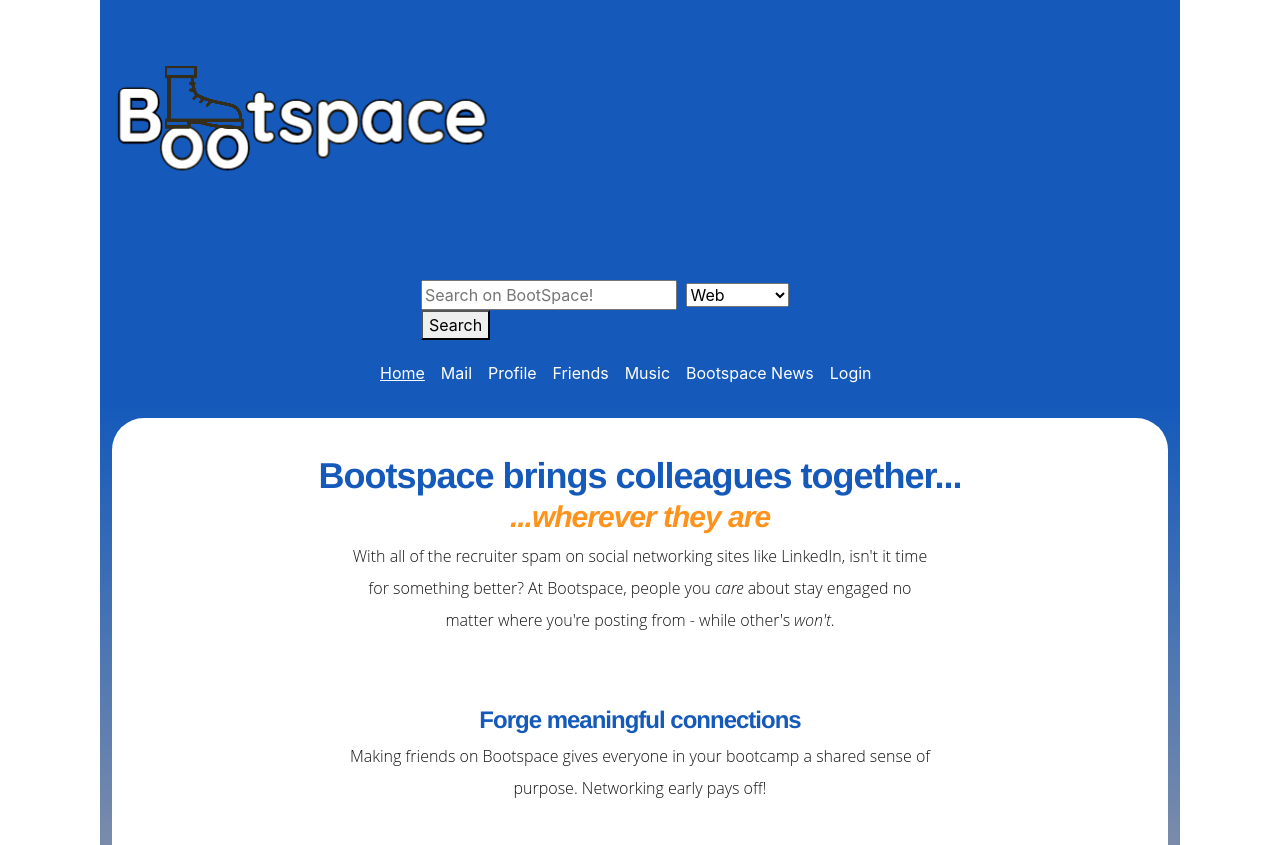
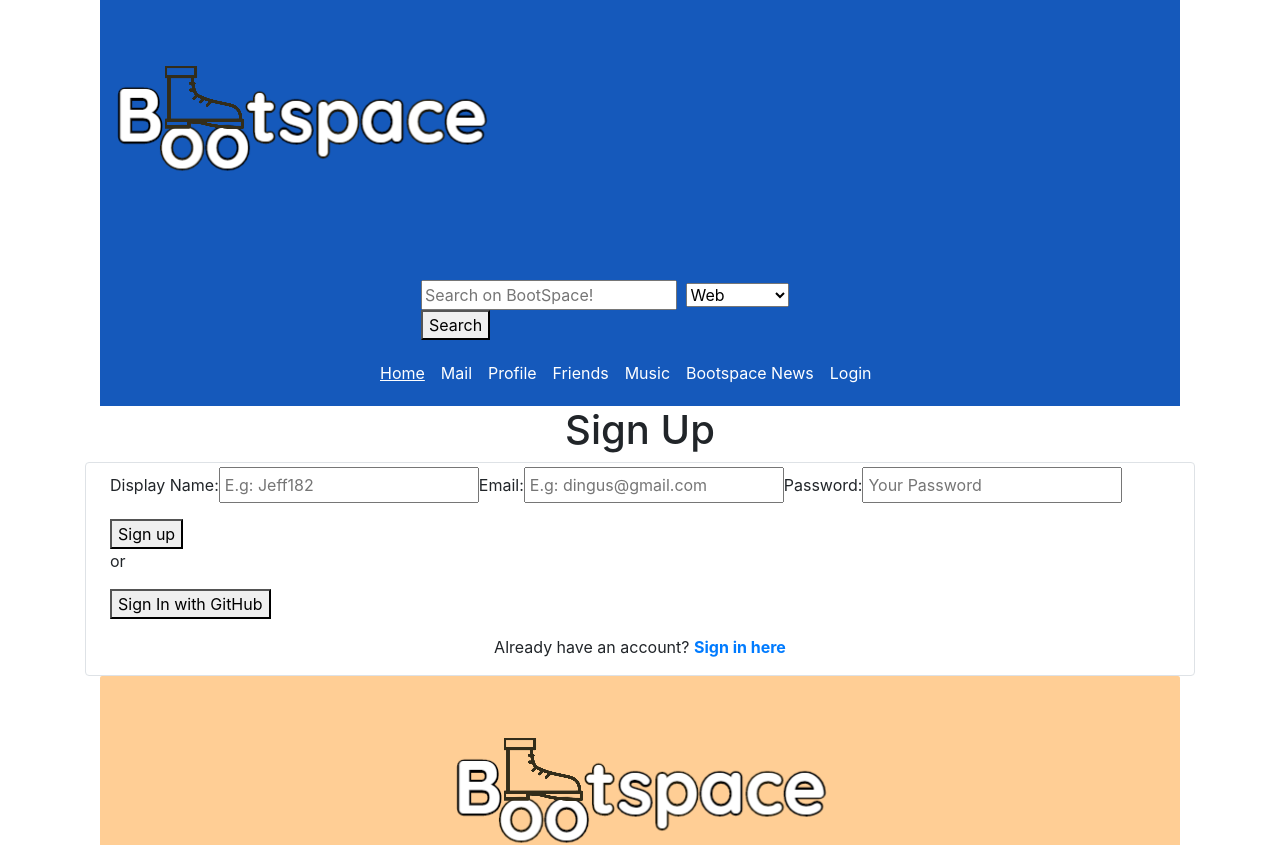
Before and after one commit to rlgerma/bootspacetwo, a React (Create React App) app in the folder client/: page /login in a window 1280 px wide. Shown: the top 845 px of the page. Built offline with nearby package versions, Linux system fonts and the light colour scheme; no server answers.

Commit message:
further development on auth

```diff
--- a/client/package.json
+++ b/client/package.json
@@ -9,6 +9,7 @@
     "@testing-library/jest-dom": "^4.2.4",
     "@testing-library/react": "^9.3.2",
     "@testing-library/user-event": "^7.1.2",
+    "@reach/router": "1.3.3",
     "axios": "^0.18.0",
     "bootstrap": "^4.4.1",
     "firebase": "^7.14.4",
@@ -20,7 +21,6 @@
     "react-dom": "^16.13.0",
     "react-feather": "^2.0.3",
     "react-helmet": "^5.2.1",
-    "react-router-dom": "^5.1.2",
     "react-scripts": "3.4.0",
     "reactstrap": "^8.4.1",
     "reducer": "^0.19.2",
--- a/client/src/components/NavBar.js
+++ b/client/src/components/NavBar.js
@@ -1,5 +1,5 @@
 import React from "react";
-import { NavLink } from "react-router-dom";
+import { Link } from "@reach/router";
 import logo from "../images/boot.png";
 import { Container, Row } from "reactstrap";
 
@@ -31,16 +31,16 @@ const NavBar = () => {
           </div>
         </Row>
         <div className="nav">
-          <NavLink tag={NavLink} to="/">
+          <Link to="/">
             <u>Home</u>
-          </NavLink>
+          </Link>
 
-          <NavLink to="/mail"> Mail </NavLink>
-          <NavLink to="/profile"> Profile </NavLink>
-          <NavLink to="/friends"> Friends </NavLink>
-          <NavLink to="/music"> Music </NavLink>
-          <NavLink to="/news"> Bootspace News </NavLink>
-          <NavLink to="/signin">Login</NavLink>
+          <Link to="/mail"> Mail </Link>
+          <Link to="/profile"> Profile </Link>
+          <Link to="/friends"> Friends </Link>
+          <Link to="/music"> Music </Link>
+          <Link to="/news"> Bootspace News </Link>
+          <Link to="/login">Login</Link>
         </div>
       </header>
     </Container>
--- a/client/src/pages/App.js
+++ b/client/src/pages/App.js
@@ -1,9 +1,9 @@
 import React from "react";
-import { BrowserRouter as Router, Route, Switch } from "react-router-dom";
+import { Router } from "@reach/router";
 import { Container } from "reactstrap";
 import Home from "./Home";
 import Profile from "./Profile";
-import SignIn from "./SignIn"
+import SignIn from "./SignIn";
 import News from "./News";
 import Music from "./Music";
 import NavBar from "../components/NavBar";
@@ -16,19 +16,16 @@ function App() {
   return user ? (
     <Profile />
   ) : (
-    <Router>
-      <Container>
-        <NavBar />
-        <Switch>
-          <Route path="/" component={Home} />
-          <Route path={["/profile"]} component={Profile} />
-          <Route path="/news" component={News} />
-          <Route path="/music" component={Music} />
-          <Route path="/login" component={SignIn} />
-        </Switch>
-        <Footer />
-      </Container>
-    </Router>
+    <Container>
+      <NavBar />
+      <Router>
+        <Home path="/" />
+        <News path="/news" />
+        <Music path="/music" />
+        <SignIn path="/login" />
+      </Router>
+      <Footer />
+    </Container>
   );
 }
 
--- a/client/src/pages/Profile.js
+++ b/client/src/pages/Profile.js
@@ -1,13 +1,11 @@
-import React, { Fragment } from "react";
+import React, { useContext } from "react";
 import { UserContext } from "../providers/UserProvider";
-import { auth } from "../utils/firebase";
 import friend from "../images/friends/friend.jpg";
 
 const Profile = () => {
   const user = useContext(UserContext);
-  const { photoURL, displayName, email } = user;
+  const { displayName, email } = user;
   return (
-    <Fragment>
     <div className="main">
       <div className="left">
         <div className="profile">
@@ -250,7 +248,6 @@ const Profile = () => {
         </div>
       </div>
     </div>
-    </Fragment>
   );
 };
 
--- a/client/src/pages/SignIn.js
+++ b/client/src/pages/SignIn.js
@@ -1,35 +1,91 @@
 import React, { useState } from "react";
-
-const SignIn = () => {
+import { Link } from "@reach/router";
+const SignUp = () => {
+  const [email, setEmail] = useState("");
+  const [password, setPassword] = useState("");
+  const [displayName, setDisplayName] = useState("");
+  const [error, setError] = useState(null);
+  const createUserWithEmailAndPasswordHandler = (event, email, password) => {
+    event.preventDefault();
+    setEmail("");
+    setPassword("");
+    setDisplayName("");
+  };
+  const onChangeHandler = (event) => {
+    const { name, value } = event.currentTarget;
+    if (name === "userEmail") {
+      setEmail(value);
+    } else if (name === "userPassword") {
+      setPassword(value);
+    } else if (name === "displayName") {
+      setDisplayName(value);
+    }
+  };
   return (
     <div className="mt-8">
-      <h1 className="text-3xl mb-2 text-center font-bold">Sign In</h1>
-      <div className="border border-blue-400 mx-auto w-11/12 md:w-2/4 rounded py-8 px-4 md:px-8">
+      <h1 className="text-center bold">Sign Up</h1>
+      <div className="border border-blue rounded py-8 px-4 md-8">
         {error !== null && (
           <div className="py-4 bg-red-600 w-full text-white text-center mb-3">
             {error}
           </div>
         )}
-
-        <p className="text-center my-3">or</p>
-        <button className="bg-red-500 hover:bg-red-600 w-full py-2 text-white">
-          Sign in with Google
-        </button>
+        <form className="">
+          <label htmlFor="displayName" className="block">
+            Display Name:
+          </label>
+          <input
+            type="text"
+            className="my-1 p-1 w-full "
+            name="displayName"
+            value={displayName}
+            placeholder="E.g: Jeff182"
+            id="displayName"
+            onChange={(event) => onChangeHandler(event)}
+          />
+          <label htmlFor="userEmail" className="block">
+            Email:
+          </label>
+          <input
+            type="email"
+            className="my-1 p-1 w-full"
+            name="userEmail"
+            value={email}
+            placeholder="E.g: dingus@gmail.com"
+            id="userEmail"
+            onChange={(event) => onChangeHandler(event)}
+          />
+          <label htmlFor="userPassword" className="block">
+            Password:
+          </label>
+          <input
+            type="password"
+            className="mt-1 mb-3 p-1 w-full"
+            name="userPassword"
+            value={password}
+            placeholder="Your Password"
+            id="userPassword"
+            onChange={(event) => onChangeHandler(event)}
+          />
+          <button
+            className="green"
+            onClick={(event) => {
+              createUserWithEmailAndPasswordHandler(event, email, password);
+            }}
+          >
+            Sign up
+          </button>
+        </form>
+        <p className="center">or</p>
+        <button className="red">Sign In with GitHub</button>
         <p className="text-center my-3">
-          Don't have an account?{" "}
-          <Link to="signUp" className="text-blue-500 hover:text-blue-600">
-            Sign up here
-          </Link>{" "}
-          <br />{" "}
-          <Link
-            to="passwordReset"
-            className="text-blue-500 hover:text-blue-600"
-          >
-            Forgot Password?
+          Already have an account?{" "}
+          <Link to="/" className="blue">
+            Sign in here
           </Link>
         </p>
       </div>
     </div>
   );
 };
-export default SignIn;
+export default SignUp;
```
Also changed, not shown: 19 other files (tests, documents, lock files or other folders). Lines whose indentation alone changed are shown as unchanged.
